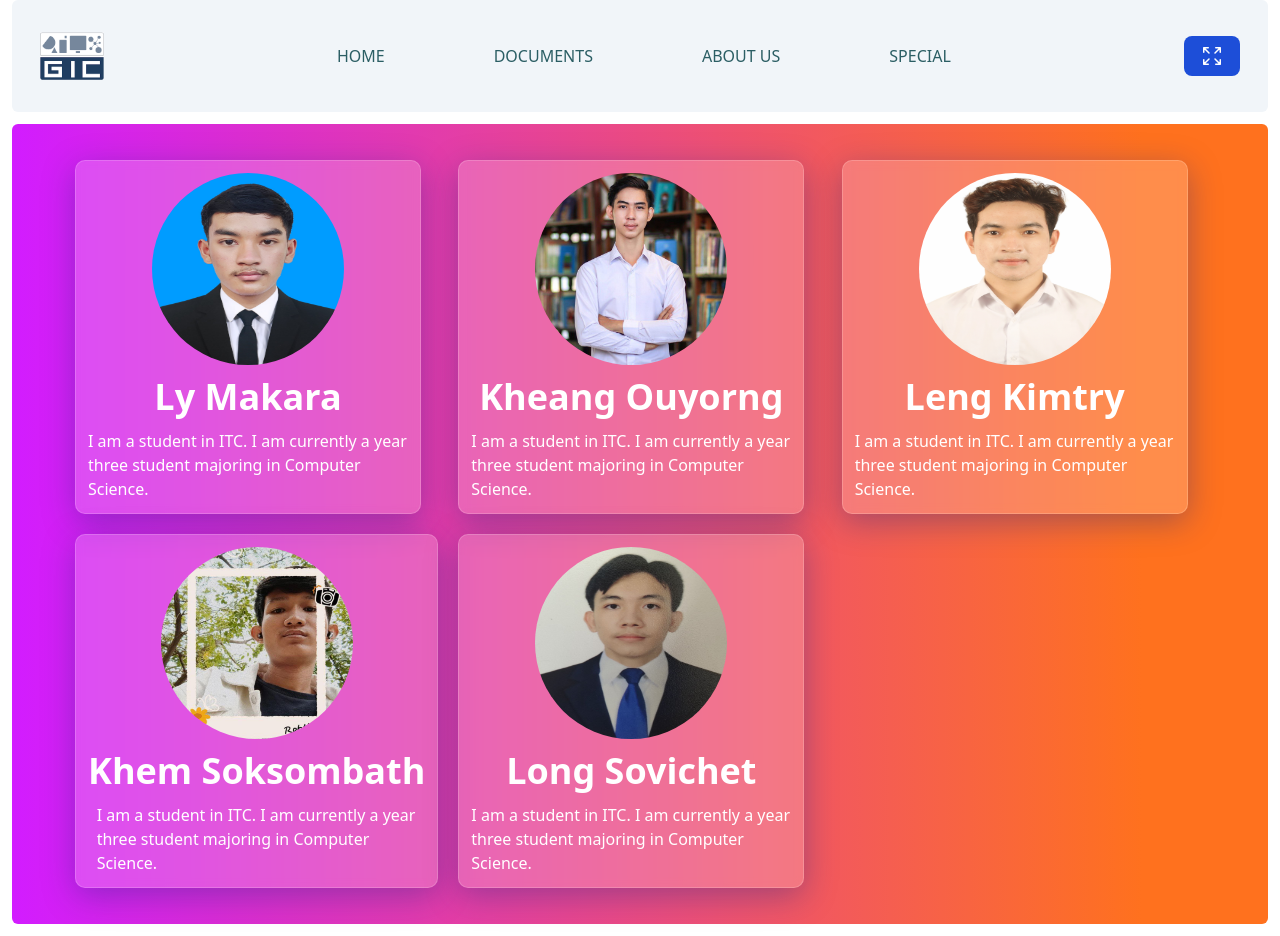
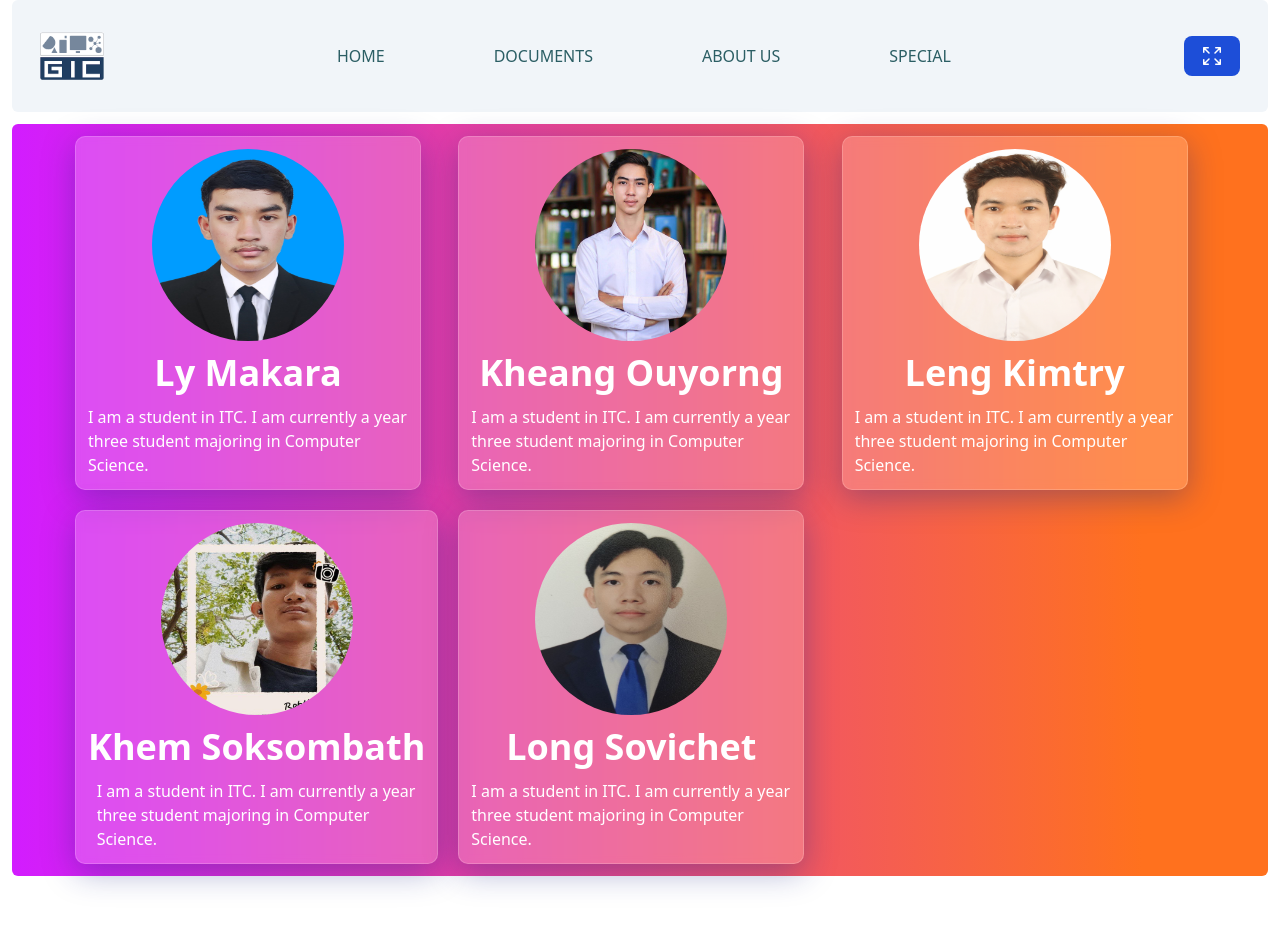
Before and after one commit to lymakara1/react-project, a React (Vite) app: page /AboutUs in a window 1280 px wide. After the commit the page ends 888 px from the top, so only its background shows below. Built offline with nearby package versions, Linux system fonts and the light colour scheme.

Commit message:
edit respnsive

```diff
--- a/src/components/profiles/GroupPoster.jsx
+++ b/src/components/profiles/GroupPoster.jsx
@@ -51,7 +51,7 @@ function GroupPoster() {
           backgroundPosition: "center",
         }}
       >
-        <div className=" m-3 rounded-md p-3 grid grid-cols-1 md:grid-cols-3 gap-5 place-content-center">
+        <div className="rounded-md grid gap-5 place-content-center grid-cols-1 sm:grid-cols-2 md:grid-cols-3">
           {members.map((member, index) => {
             const { profile, name, descriptions } = member;
             return (
```
